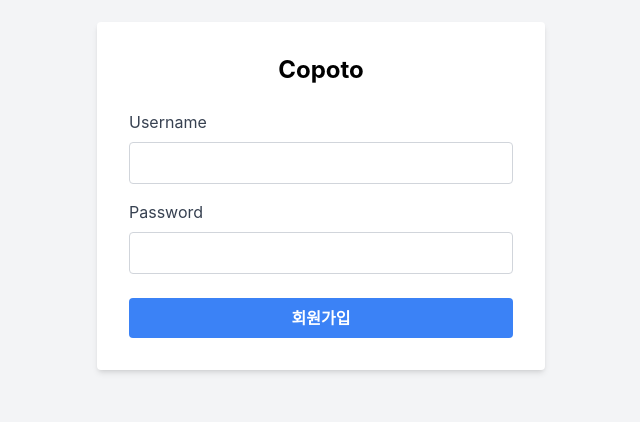
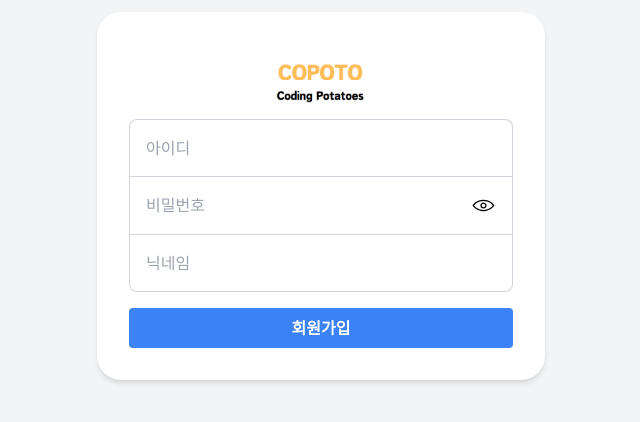
Before and after one commit to MexicoHamburger/Copoto, a React (Create React App) app in the folder frontend/: page /register in a window 1280 px wide. Shown: the part 204-626 px from the top of the page, without its empty margins (319-959 px from the left). Built offline with nearby package versions, Linux system fonts and the light colour scheme.

Commit message:
[feat]Copoto#27 - 회원가입 페이지 API연동 및 유효성 검증로직 구현

```diff
--- a/frontend/src/pages/RegisterPage.js
+++ b/frontend/src/pages/RegisterPage.js
@@ -1,15 +1,28 @@
 import React, { useState } from "react";
 import axios from 'axios';
 import { useNavigate } from "react-router-dom";
+import CopotoLogo from "../images/copotoLogo.png"
+import eyeIcon from "../images/eye.svg"
 
 function RegisterPage() {
   const [username, setUsername] = useState("");
   const [password, setPassword] = useState("");
+  const [nickname, setNickname] = useState("");
+  const [errorMessage, setErrorMessage] = useState("");
+  const [formErrors, setFormErrors] = useState({
+    id: false,
+    password: false,
+    nickname: false,
+  });
+  const [isPasswordVisible, setIsPasswordVisible] = useState(false);
+  const apiRoute = '/api/user'
+
   const navigate = useNavigate();
 
   const postData = {
     id: username,
-    password: password
+    password: password,
+    nickname: nickname
   };
 
   const gotoLoginPage = () => {
@@ -18,47 +31,136 @@ function RegisterPage() {
   const handleRegister = (e) => {
     e.preventDefault();
 
-    axios.post('/api/user/register', postData)
+    axios.post(apiRoute + '/register', postData)
     .then(response =>  {
       gotoLoginPage();
     })
     .catch(error => console.log(error))
   };
 
+  const handleError = (errorField, errorValue) => {
+    setFormErrors((prev) => ({
+      ...prev,
+      [errorField]: errorValue
+    }))
+  };
+
+  const hasError = () => {
+    if (Object.values(formErrors).some((error) => error))
+      return true;
+    return false;
+  }
+  /* ID 관련 함수 */
+  const verifyID = () => {
+    axios.post(apiRoute + '/verify/id', {id: username})
+    .then(response => {
+      handleError('id', true);
+      setErrorMessage("이미 존재하는 id입니다.")
+    })
+    .catch(error => {
+      if (error.response) {
+        const errorCode = error.response.status;
+        // 이 부분은 좀 api 수정이 필요해보임
+        if (errorCode === 404) {
+          handleError('id', false);
+        } else {
+          handleError('id', true);
+          const errors = {
+            400: "id를 입력하세요.",
+          }
+          setErrorMessage(errors[errorCode]);
+        }
+      }
+    })
+  }
+
+  /* 비밀번호 관련 함수 */
+
+  const togglePasswordVisible = () => {
+    setIsPasswordVisible(!isPasswordVisible)
+  }
+  const verifyPassword = () => {
+    const passwordRegex = /^(?=.*[_@$!%?&])[A-Za-z\d_@$!%?&]{8,}$/;
+    if (passwordRegex.test(password)) {
+      handleError('password', false);
+    }
+    else {
+      handleError('password', true);
+      setErrorMessage("비밀번호는 8자 이상 및 특수문자 한 개 이상을 포함해야 합니다.\n지원하는 특수문자 : [@, _, $, !, %, ?, &]")
+    }
+  }
+
+  /* 닉네임 관련 함수 */
+
+  const verifyNickname = () => {
+    axios.post(apiRoute + '/verify/nickname', {nickname: nickname})
+    .then(response => {
+      handleError('nickname', false);
+    })
+    .catch(error => {
+      if (error.response) {
+        handleError('nickname', true);
+        const errorCode = error.response.status;
+
+        const errors = {
+          400: "닉네임을 입력하세요.",
+          409: "닉네임이 이미 사용중입니다."
+        }
+        setErrorMessage(errors[errorCode]);
+      }
+    })
+  }
   return (
     <div className="flex items-center justify-center min-h-screen bg-gray-100">
-      <div className="bg-white p-8 rounded shadow-md w-full max-w-md">
-        <h1 className="text-2xl font-bold mb-6 text-center">Copoto</h1>
+      <div className="bg-white p-8 rounded-3xl shadow-md w-full max-w-md">
+        <div className = "flex justify-center">
+          <img src={CopotoLogo} alt = "Copoto Logo" className = "max-w-[150px] p-4"/>
+        </div>
         <form onSubmit={handleRegister}>
           <div className="mb-4">
-            <label className="block text-gray-700 mb-2" htmlFor="username">
-              Username
-            </label>
             <input
               type="text"
               id="username"
-              className="w-full p-2 border border-gray-300 rounded"
+              className= {`w-full p-4 border rounded-t-lg rounded-b-none ${formErrors.id ? "border-2 border-red-500" : "border-b-0 border-gray-300"}`}
               value={username}
-              onChange={(e) => setUsername(e.target.value)}
+              placeholder="아이디"
+              onChange = {(e) => setUsername(e.target.value)}
+              onBlur={verifyID}
+              required
+            />
+            <div className = {`flex w-full p-4 border ${formErrors.password ? "border-2 border-red-500" : "border-gray-300"}`}>
+              <input
+                type={`${isPasswordVisible ? "text" : "password"}`}
+                id="password"
+                className = "flex-grow"
+                value={password}
+                placeholder="비밀번호"
+                onChange = {(e) => setPassword(e.target.value)}
+                onBlur={verifyPassword}
+                required
+              />
+              <img src = {eyeIcon} alt = "eye" className = "flex max-w-[25px]" onClick = {togglePasswordVisible} ></img>
+            </div>
+            <input
+              type="text"
+              id="nickname"
+              className={`w-full p-4 border rounded-b-lg ${formErrors.nickname ? "border-2 border-red-500" : "border-t-0 border-gray-300"}`}
+              value={nickname}
+              placeholder="닉네임"
+              onChange={(e)=>setNickname(e.target.value)}
+              onBlur={verifyNickname}
               required
             />
           </div>
-          <div className="mb-6">
-            <label className="block text-gray-700 mb-2" htmlFor="password">
-              Password
-            </label>
-            <input
-              type="password"
-              id="password"
-              className="w-full p-2 border border-gray-300 rounded"
-              value={password}
-              onChange={(e) => setPassword(e.target.value)}
-              required
-            />
-          </div>
+          {hasError() && (
+            <div className = "text-red-500 mb-4">
+              {errorMessage}
+            </div>
+          )}
           <button
             type="submit"
             className="w-full p-2 bg-blue-500 text-white font-bold rounded hover:bg-blue-600"
+            disabled = {hasError()}
           >
             회원가입
           </button>
```
